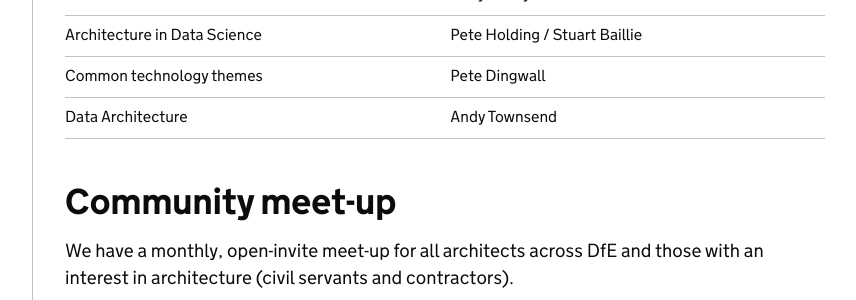
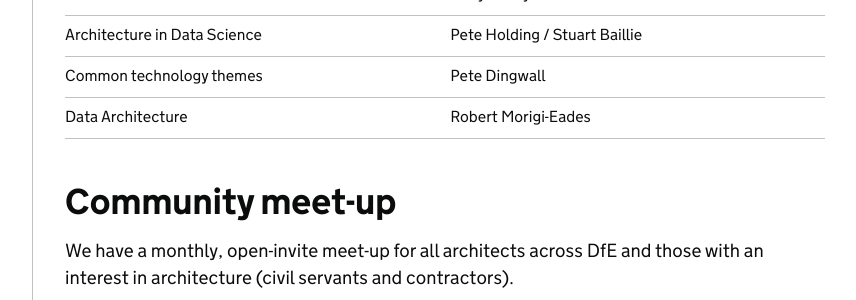
Before and after one commit to DFE-Digital/architecture, a Jekyll site: the page built from profession/architecture-community.md, in a window 1280 px wide. Shown: the part 746-1046 px from the top of the page, without its empty margins (298-1154 px from the left). Built offline with Jekyll 4.4.1, drawn with Linux system fonts in a browser that asks for light colours; our own code applies the rules of GitHub Pages for plain Markdown files.

Commit message:
Update architecture-community.md

```diff
--- a/profession/architecture-community.md
+++ b/profession/architecture-community.md
@@ -20,7 +20,7 @@ For more information, contact the named community lead below:
 | Technical Architecture | Andy Emley |
 | Architecture in Data Science| Pete Holding / Stuart Baillie |
 | Common technology themes | Pete Dingwall |
-| Data Architecture | Andy Townsend |
+| Data Architecture | Robert Morigi-Eades |
 
 ## Community meet-up
 We have a monthly, open-invite meet-up for all architects across DfE and those with an interest in architecture (civil servants and contractors).
```
